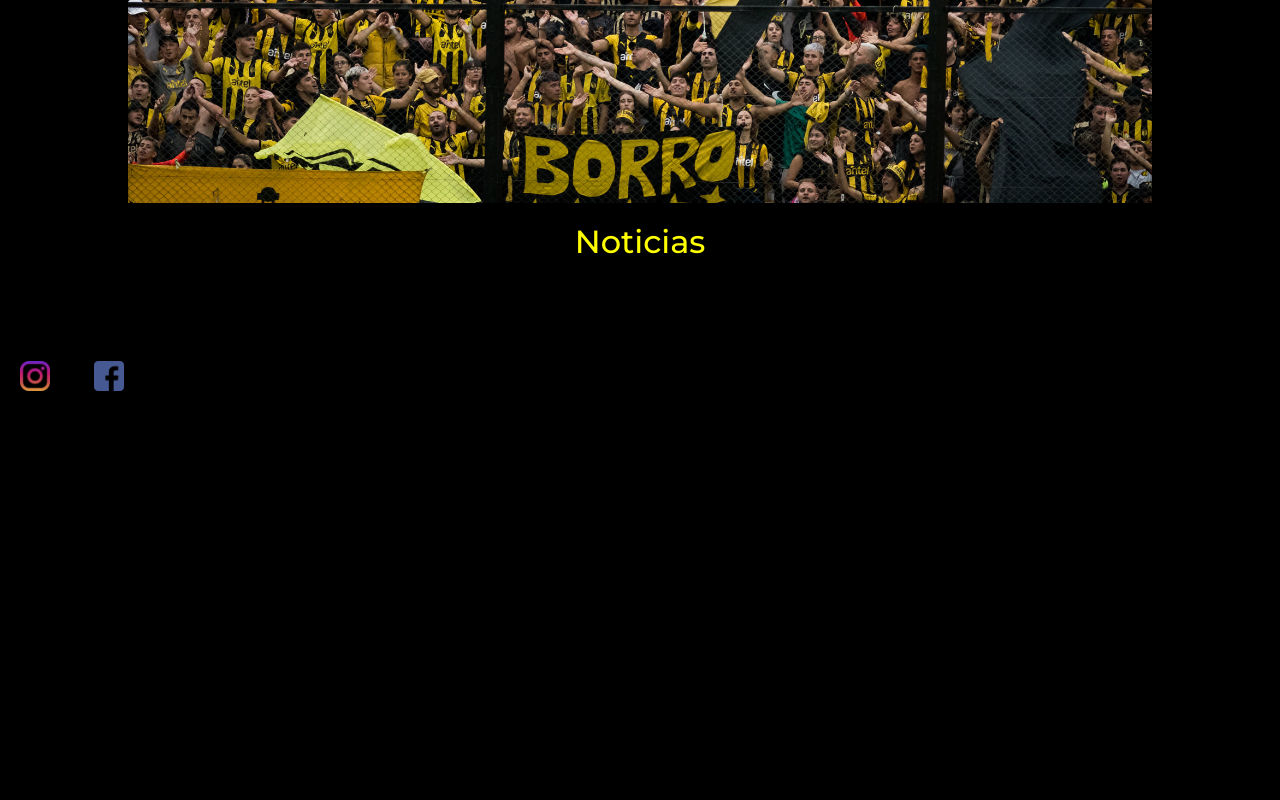
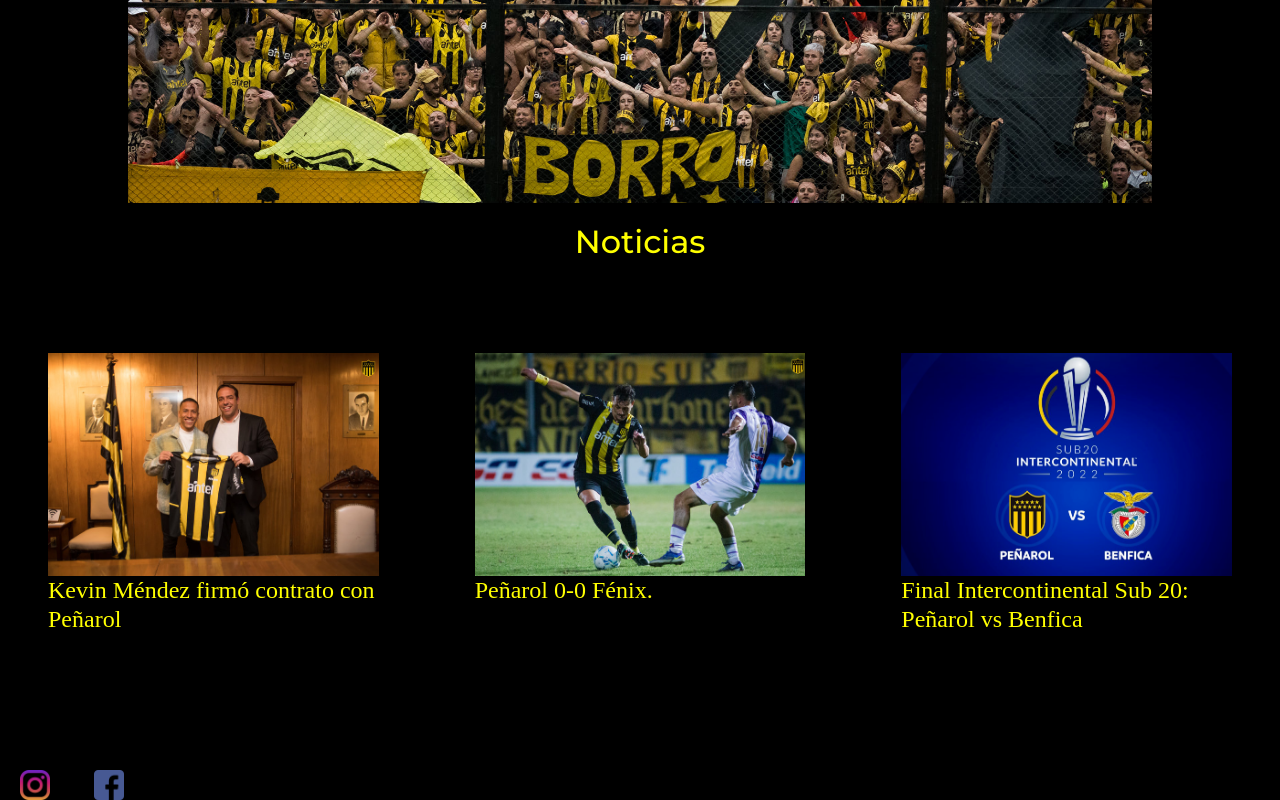
Before and after one commit to FacuBenelli/Proyecto-Futbol, a plain HTML site: page html/nosotros.html in a window 1280 px wide. Shown: the part 1081-1881 px from the top of the page. Before the commit the page ends 1472 px from the top, so only its background shows below. Drawn offline with nearby package versions, Linux system fonts and the light colour scheme.

Commit message:
nosotros e index info agregada

```diff
--- a/css/estilo.css
+++ b/css/estilo.css
@@ -38,6 +38,7 @@
 	padding: 10px 10px;
 	color: yellow;
 }
+h4{color: yellow;}
 p{margin: 20px 20px;
 	padding: 10px 20px;
 	color: white;
@@ -84,6 +85,7 @@
 	color: yellow;
 
 }
+
 .datos{
 	color: yellow;
 }
@@ -92,7 +94,16 @@
 	padding: 10px 10px;
 	width: 50px 50px;
 }
+.noticia{
+    width: auto;
+    max-width: 100%;
+    transition: 1s;
+}
 
+.noticia:hover{
+    transform: scale(1.03);
+
+}
 .galeria{display: flex;
     margin: 0  auto;
     height: 300px;
--- a/html/nosotros.html
+++ b/html/nosotros.html
@@ -54,6 +54,26 @@
            <div>
                <h2>Noticias</h2>
                </div>
+               <div class="d-flex flex-wrap justify-content-center">
+                <div class=" p-5 col-xl-4 col-md-6 col-12 mt-4 align-items-center">
+                  <img class="noticia" src="../fotos/kevin.jpeg" alt="">
+                  <div>
+                    <h4><a href="#">Kevin Méndez firmó contrato con Peñarol</a></h4>
+                  </div>
+                </div>
+                <div class=" p-5 col-xl-4 col-md-6 col-12 mt-4 align-items-center" >
+                  <img class="noticia" src="../fotos/fenix.jpg" alt="">
+                  <div class="align-items-center">
+                    <h4><a href="#"> Peñarol 0-0 Fénix.</a></h4>
+                  </div>
+                </div>
+                <div class="p-5 col-xl-4 col-md-6 col-12 mt-4 align-items-center">
+                  <img class="noticia" src="../fotos/noticia.png" alt="">
+                  <div>
+                    <h4><a href="#">Final Intercontinental Sub 20: Peñarol vs Benfica</a></h4>
+                  </div>
+                </div>
+               </div>
       </section>
     </main>
     <footer>
```
Also changed, not shown: index.html (+4 -4 lines).
